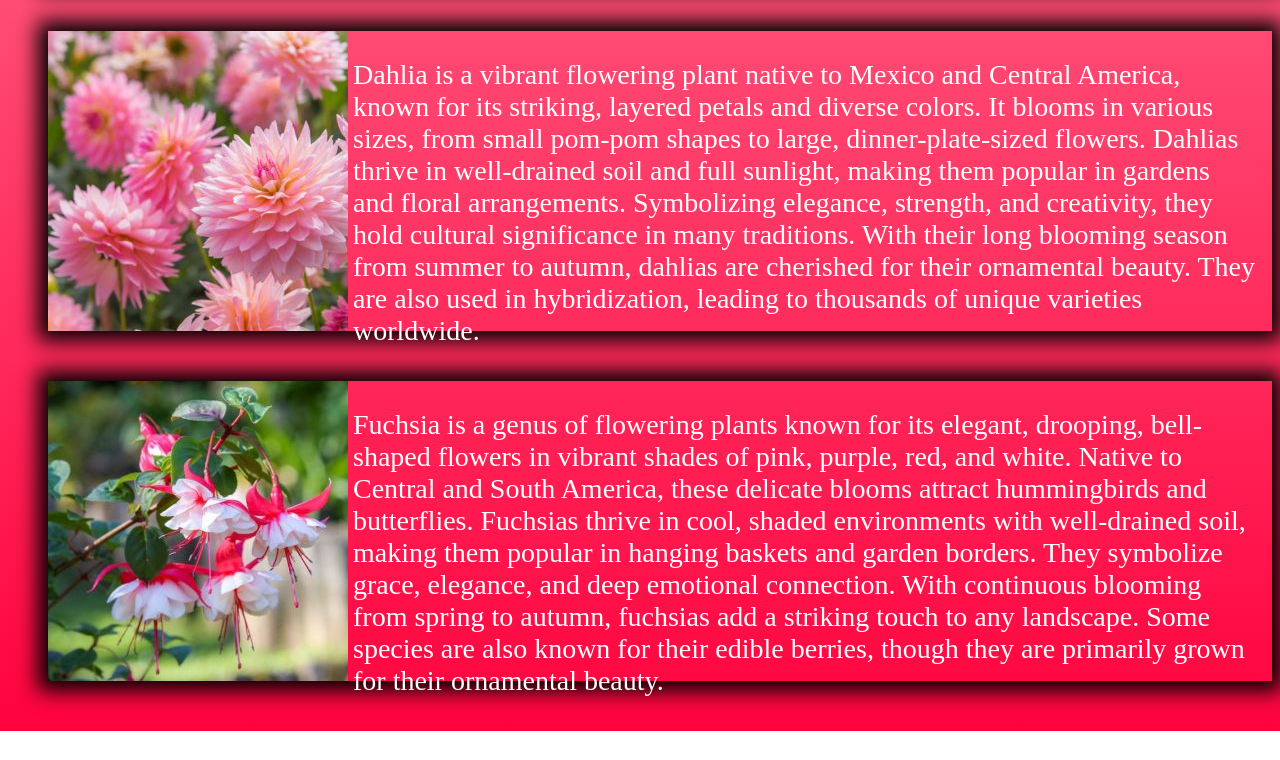
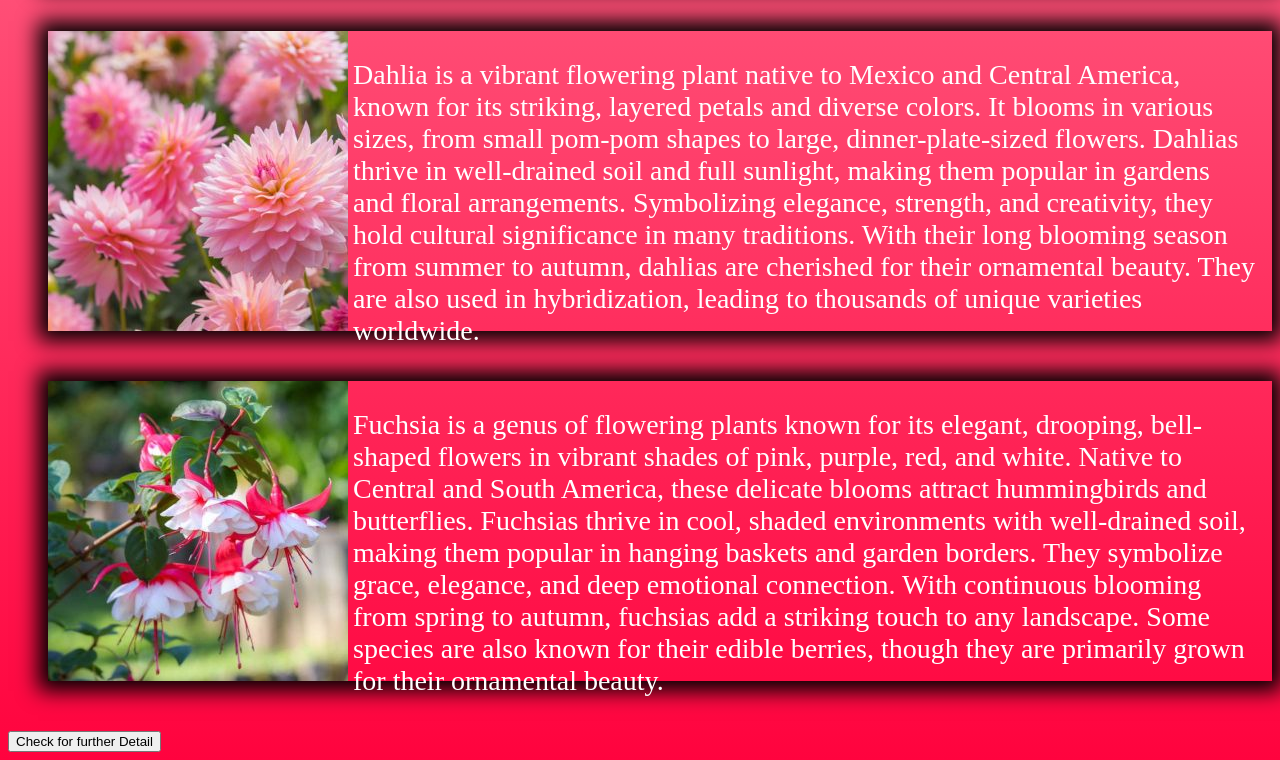
Before and after one commit to Abdullah-Ejaz0/Sample, a plain HTML site: page index.html in a window 1280 px wide. Shown: the part 1146-1906 px from the top of the page. Before the commit the page ends 1877 px from the top, so only its background shows below. Drawn offline with Linux system fonts and the light colour scheme.

Commit message:
Update index.html

```diff
--- a/index.html
+++ b/index.html
@@ -34,4 +34,7 @@
         <li><img src = "Flower4.webp" alt = ""><p>Dahlia is a vibrant flowering plant native to Mexico and Central America, known for its striking, layered petals and diverse colors. It blooms in various sizes, from small pom-pom shapes to large, dinner-plate-sized flowers. Dahlias thrive in well-drained soil and full sunlight, making them popular in gardens and floral arrangements. Symbolizing elegance, strength, and creativity, they hold cultural significance in many traditions. With their long blooming season from summer to autumn, dahlias are cherished for their ornamental beauty. They are also used in hybridization, leading to thousands of unique varieties worldwide.</p></li>
         <li><img src = "Flower5.webp" alt = ""><p>Fuchsia is a genus of flowering plants known for its elegant, drooping, bell-shaped flowers in vibrant shades of pink, purple, red, and white. Native to Central and South America, these delicate blooms attract hummingbirds and butterflies. Fuchsias thrive in cool, shaded environments with well-drained soil, making them popular in hanging baskets and garden borders. They symbolize grace, elegance, and deep emotional connection. With continuous blooming from spring to autumn, fuchsias add a striking touch to any landscape. Some species are also known for their edible berries, though they are primarily grown for their ornamental beauty.</p></li>
     </ul>
+    <a href="https://www.gardenia.net/guide/beautiful-flowers-that-will-transform-your-garden" target="_blank">
+        <button>Check for further Detail</button>
+    </a>
 </body>
```
